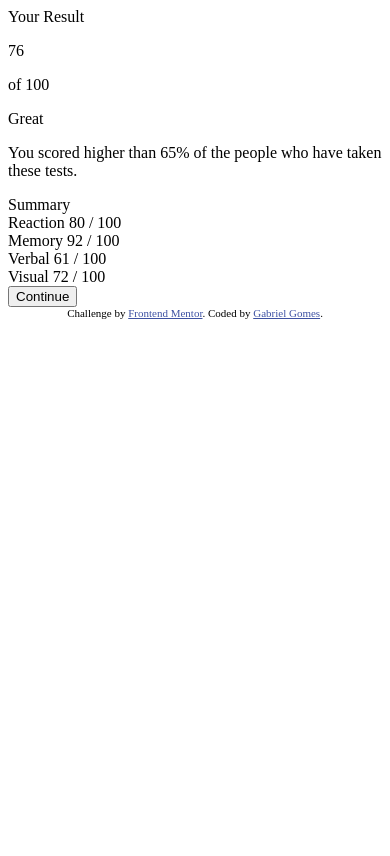
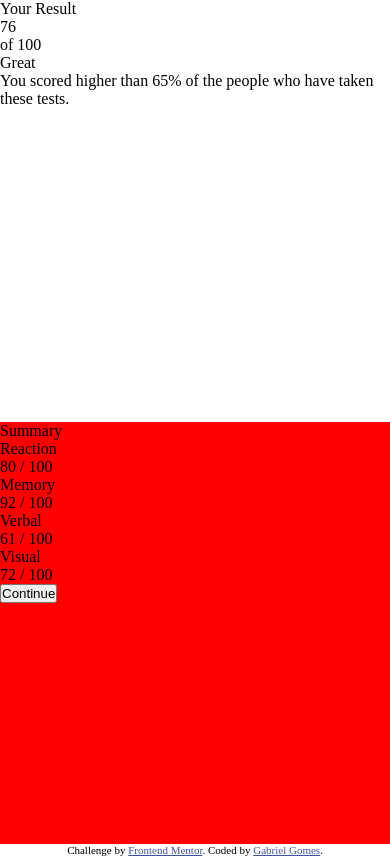
Before and after one commit to gomessgbr/result-summary, a plain HTML site: page index.html in a window 390 px wide. Drawn offline with Linux system fonts and the light colour scheme.

Commit message:
feat: container styles

```diff
--- a/index.html
+++ b/index.html
@@ -5,6 +5,7 @@
   <meta name="viewport" content="width=device-width, initial-scale=1.0"> <!-- displays site properly based on user's device -->
 
   <link rel="icon" type="image/png" sizes="32x32" href="./assets/images/favicon-32x32.png">
+  <link rel="stylesheet" href="style.css">
   <link rel="preconnect" href="https://fonts.googleapis.com">
   <link rel="preconnect" href="https://fonts.gstatic.com" crossorigin>
   <link href="https://fonts.googleapis.com/css2?family=Hanken+Grotesk:ital,wght@0,100..900;1,100..900&display=swap" rel="stylesheet">
@@ -19,34 +20,34 @@
 <body>
   <div class="container">
     <div class="resultArea">
-      <span>Your Result</span>
+      <p>Your Result</p>
       <div class="yourResultCircle">
         <p>
           76
         </p>
         <p> of 100</p>
       </div>
-      <span>Great</span>
+      <p>Great</p>
       <p>You scored higher than 65% of the people who have taken these tests.</p>
     </div>
     <div class="summaryArea">
-      <span>Summary</span>
+      <p>Summary</p>
       <div class="painelPointsArea">
         <div>
-          <span>Reaction</span>
-          <span>80 / 100</span>
+          <p>Reaction</p>
+          <p>80 / 100</p>
         </div>
         <div>
-          <span>Memory</span>
-          <span>92 / 100</span>
+          <p>Memory</p>
+          <p>92 / 100</p>
         </div>
         <div>
-          <span>Verbal</span>
-          <span>61 / 100</span>
+          <p>Verbal</p>
+          <p>61 / 100</p>
         </div>
         <div>
-          <span>Visual</span>
-          <span>72 / 100</span>
+          <p>Visual</p>
+          <p>72 / 100</p>
         </div>
       </div>
       <button type="button">Continue</button>
--- /dev/null
+++ b/style.css
@@ -0,0 +1,67 @@
+@font-face {
+  font-family: HankenGrotesk-Bold;
+  src: url(/assets/fonts/static/HankenGrotesk-Bold.ttf);
+}
+@font-face {
+  font-family: HankenGrotesk-ExtraBold;
+  src: url(/assets/fonts/static/HankenGrotesk-ExtraBold.ttf);
+}
+@font-face {
+  font-family: HankenGrotesk-Medium;
+  src: url(/assets/fonts/static/HankenGrotesk-Medium.ttf);
+}
+
+* {
+  margin: 0;
+  padding: 0;
+  box-sizing: border-box;
+}
+
+span{
+  font-size: 18px;
+}
+
+.container{
+  display: grid;
+  min-height: 100dvh;
+  place-content: center;
+  grid-template-columns: repeat(4, 1fr);
+
+}
+
+.resultArea{
+  background-color: #fff;
+  grid-column: 2;
+}
+
+.summaryArea{
+  background-color: red;
+  grid-column: 3;
+}
+
+
+
+@media screen and (max-width: 600px) {
+  .container{
+    display: grid;
+    min-height: 100dvh;
+    place-content: center;
+    background-color: #000;
+    grid-template-columns: 1fr;
+    grid-template-row: repeat(2, 1fr);
+
+
+  }
+  .resultArea{
+    background-color: #fff;
+    grid-column: 1;
+    min-height: 50dvh;
+  }
+
+  .summaryArea{
+    background-color: red;
+    grid-column: 1;
+    min-height: 50dvh;
+  }
+
+}
```
